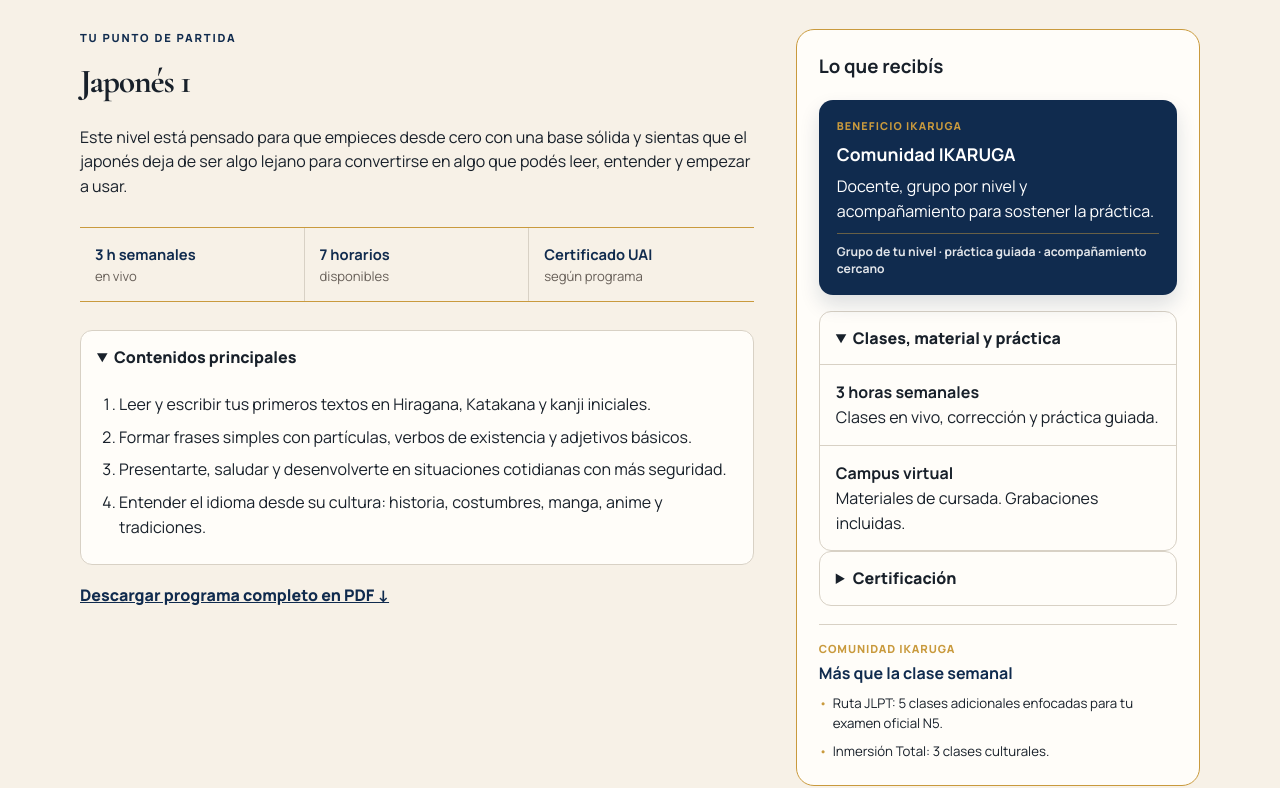
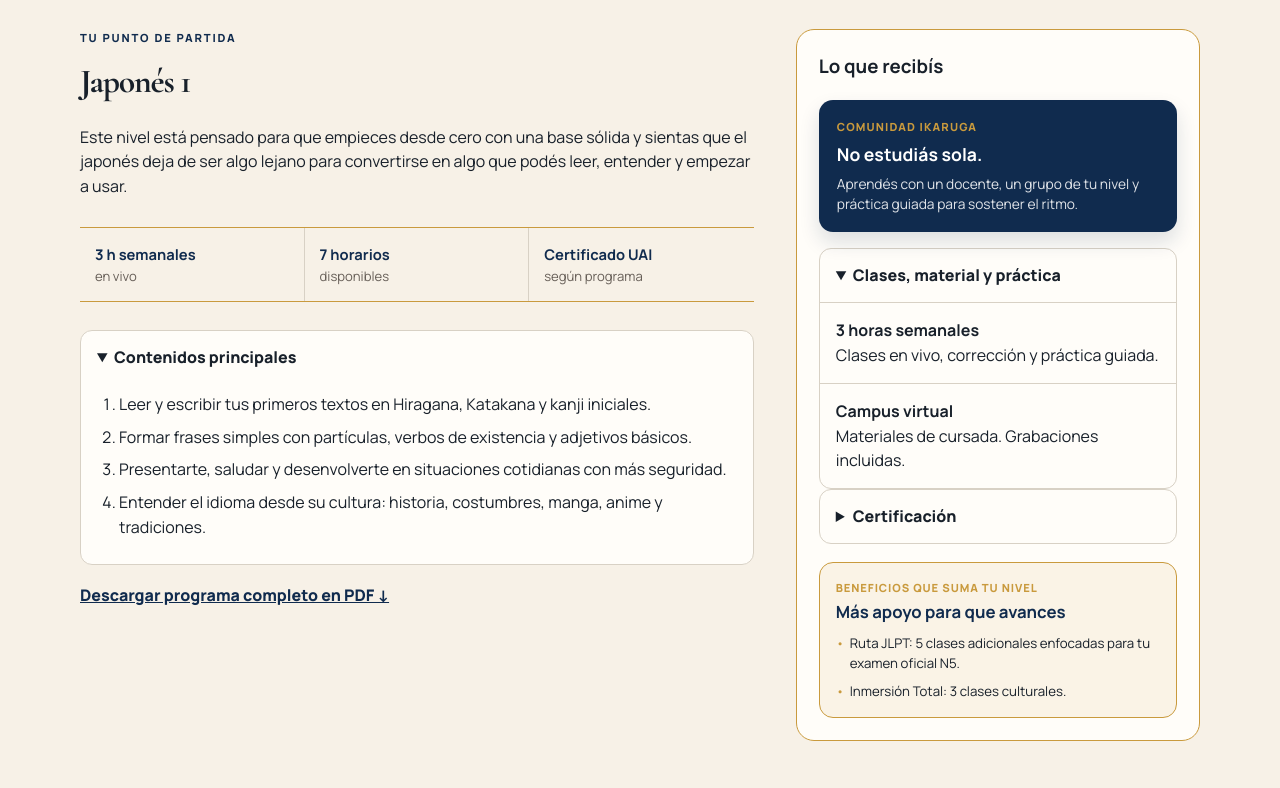
Before and after one commit to isabelagreda/ikaruga.servicios.ofertas, a plain HTML site: page index.html in a window 1280 px wide. Shown: the part 1060-1848 px from the top of the page. Drawn offline with nearby package versions, Linux system fonts and the light colour scheme.

Commit message:
Refuerza comunidad IKARUGA

```diff
--- /dev/null
+++ b/community-benefits.js
@@ -0,0 +1,24 @@
+document.addEventListener('DOMContentLoaded', () => {
+  const courseDetail = document.getElementById('course-detail');
+  if (!courseDetail) return;
+
+  const highlightCommunity = () => {
+    const mainBenefit = courseDetail.querySelector('.main-benefit');
+    if (mainBenefit && mainBenefit.dataset.enhanced !== 'true') {
+      mainBenefit.dataset.enhanced = 'true';
+      mainBenefit.innerHTML = '<span class="community-kicker">COMUNIDAD IKARUGA</span><strong>No estudiás sola.</strong><p>Aprendés con un docente, un grupo de tu nivel y práctica guiada para sostener el ritmo.</p>';
+    }
+
+    const extraBenefits = courseDetail.querySelector('.community');
+    if (extraBenefits && extraBenefits.dataset.enhanced !== 'true') {
+      extraBenefits.dataset.enhanced = 'true';
+      const label = extraBenefits.querySelector('span');
+      const title = extraBenefits.querySelector('strong');
+      if (label) label.textContent = 'BENEFICIOS QUE SUMA TU NIVEL';
+      if (title) title.textContent = 'Más apoyo para que avances';
+    }
+  };
+
+  new MutationObserver(highlightCommunity).observe(courseDetail, { childList: true, subtree: true });
+  highlightCommunity();
+});
--- a/index.html
+++ b/index.html
@@ -9,8 +9,9 @@
   gtag('config', 'G-S8P9PC52HD');
 </script>
 </head>
-<link rel="stylesheet" href="style.css?v=community-2026-11-19">
+<link rel="stylesheet" href="style.css?v=community-v2-2026-11-19">
 <script defer src="mobile-fix.js?v=2026-11-19"></script>
+<script defer src="community-benefits.js?v=2026-11-19"></script>
 <body><a class="skip" href="#cursos">Ir a los cursos</a><header><a class="brand" href="#inicio" aria-label="IKARUGA inicio"><img src="logo.png" alt="IKARUGA" width="180" height="52"></a><nav aria-label="Principal"><a href="#cursos">Cursos</a><a href="#certificacion">Certificado</a><a href="#inscripcion">Horarios y pagos</a></nav></header>
 <main id="inicio"><section class="hero wrap"><div><p class="eyebrow">IKARUGA · INSTITUTO DE IDIOMAS</p><h1>Elegí tu idioma <em>con claridad.</em></h1><p class="intro">Cursos en vivo, horarios en tu país y opciones de pago claras.</p><a class="button" href="#cursos">Ver cursos y horarios <span aria-hidden="true">→</span></a><div class="isa-welcome"><img src="isa-asesora-web.jpg" alt="Ilustración de Isa, asesora educativa de IKARUGA"><p><strong>Hola, soy Isa.</strong>¿Tenés dudas? Te ayudo por WhatsApp.</p></div></div><aside class="hero-note"><span class="note-number">Tu recorrido</span><h2>Todo claro antes de reservar.</h2><p>Mirá horario, descuento y cuotas antes de decidir.</p><div class="note-rule"></div><a href="#inscripcion">Ver opciones disponibles →</a></aside></section>
 <div class="value-band"><div class="wrap"><span><strong>Clases en vivo</strong> Docente y grupo por nivel</span><span><strong>Comunidad IKARUGA</strong> Acompañamiento cuando el programa lo incluye</span><span><strong>Pagos claros</strong> Valor regular, promo y cuotas</span></div></div>
--- a/style.css
+++ b/style.css
@@ -54,6 +54,7 @@ header{position:sticky;top:0;z-index:10;display:flex;align-items:center;justify-
 .purchase-guide{display:grid;gap:4px;margin-top:14px;padding:12px 13px;border-left:3px solid var(--gold);border-radius:0 10px 10px 0;background:rgba(201,154,61,.1);color:var(--ink);font-size:.78rem;line-height:1.42}.purchase-guide strong{color:var(--navy);font-size:.82rem}
 .community{padding:15px 0 2px}.community span{color:var(--gold);font-size:.7rem;font-weight:800;letter-spacing:.08em;text-transform:uppercase}.community strong{margin-top:3px;color:var(--navy);font-size:1rem}.community p{position:relative;margin:9px 0 0;padding-left:14px;color:var(--ink);font-size:.83rem;line-height:1.45}.community p:before{position:absolute;left:0;color:var(--gold);content:"•"}
 .main-benefit{position:relative;margin:4px 0 16px;padding:18px!important;border:0!important;border-radius:14px;background:var(--navy);color:#fff;box-shadow:0 10px 20px rgba(16,43,78,.14)}.main-benefit:before{display:block;margin-bottom:6px;color:var(--gold);content:"BENEFICIO IKARUGA";font-size:.68rem;font-weight:800;letter-spacing:.1em}.main-benefit strong{margin-bottom:6px;color:#fff;font-size:1.1rem}.main-benefit:after{display:block;margin-top:9px;padding-top:9px;border-top:1px solid rgba(201,154,61,.48);color:#ffffffdf;content:"Grupo de tu nivel · práctica guiada · acompañamiento cercano";font-size:.76rem;font-weight:700;line-height:1.4}
+.main-benefit:before{content:none}.main-benefit:after{content:none}.main-benefit .community-kicker{display:block;margin-bottom:6px;color:var(--gold);font-size:.7rem;font-weight:800;letter-spacing:.1em}.main-benefit p{margin:0;color:#ffffffdf;font-size:.86rem;line-height:1.45}.community{margin-top:18px;padding:16px!important;border:1px solid var(--gold);border-radius:14px;background:rgba(201,154,61,.1)}.community strong{font-size:1.05rem}
 @media(max-width:760px){
   .hero-note{display:none}
   .wrap{width:calc(100% - 28px)}
```
